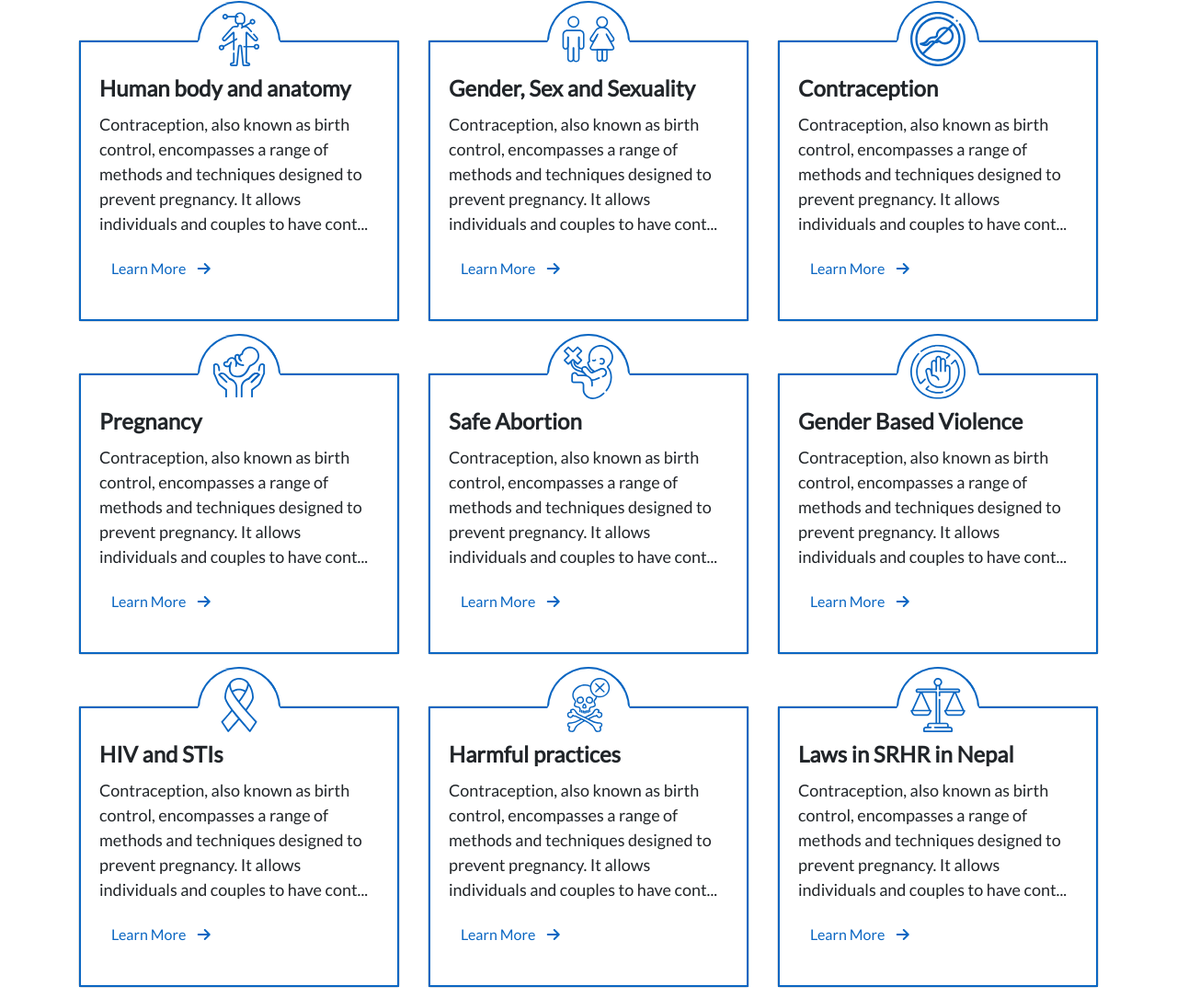
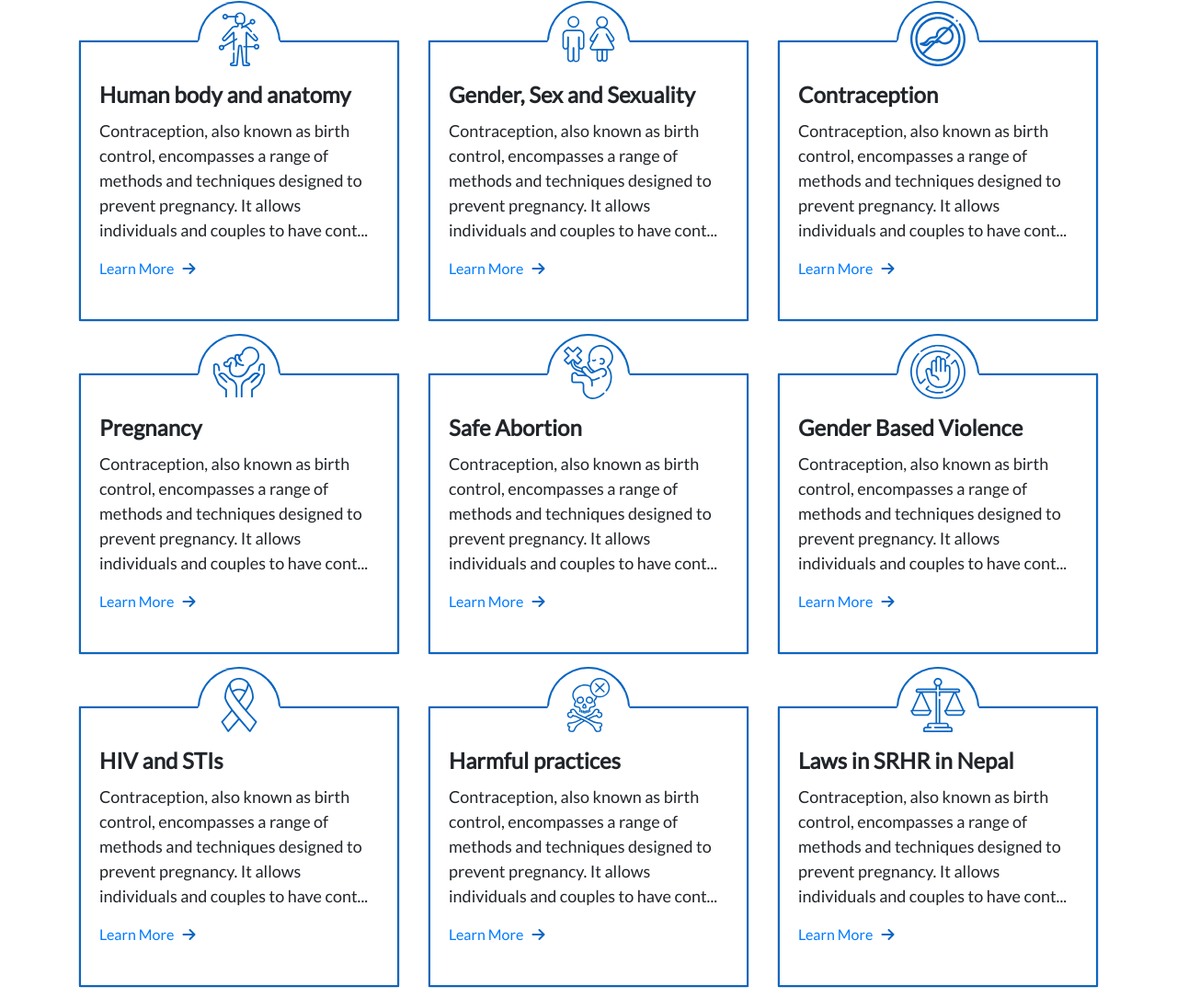
Before and after one commit to AshokRai0115/pahunch, a plain HTML site: page index.html in a window 1280 px wide. Shown: the part 695-1780 px from the top of the page at 92% size. Drawn offline with nearby package versions, Linux system fonts and the light colour scheme; a web font is replaced by a local one.

Commit message:
changed the buttons of cards to link

```diff
--- a/index.html
+++ b/index.html
@@ -91,7 +91,7 @@
 		<p class="main-heading-description">Click on the card or Learn more button to see more about the topic of your
 			choice.</p>
 		<div class="d-flex justify-content-between  helpful-topics-container">
-			<div class="column-styling">
+
 				<div class="card card-size">
 					<img class="card-img-top" src="./assets/images/anatomy.svg" alt="Card image cap">
 					<div class="card-body card-inner-contents">
@@ -100,12 +100,11 @@
 							Contraception, also known as birth control, encompasses a range of methods and techniques
 							designed to prevent pregnancy. It allows individuals and couples to have cont...
 						</p>
-						<button type="button" class="btn btn-link helpful-topics-link secondary-light-button">Learn More
-							&nbsp; &nbsp;<i class="fa-solid fa-arrow-right" style="color: #0a66c2;"></i></i></button>
+						<a href="#" class="link-underline-primary">Learn More &nbsp; <i class="fa-solid fa-arrow-right"
+							style="color: #0a66c2;"></i> </a>
 					</div>
 				</div>
-			</div>
-			<div class="column-styling">
+
 				<div class="card card-size">
 					<img class="card-img-top" src="./assets/images/gender.svg" alt="Card image cap">
 					<div class="card-body card-inner-contents">
@@ -114,12 +113,11 @@
 							Contraception, also known as birth control, encompasses a range of methods and techniques
 							designed to prevent pregnancy. It allows individuals and couples to have cont...
 						</p>
-						<button type="button" class="btn btn-link helpful-topics-link secondary-light-button">Learn More
-							&nbsp; &nbsp;<i class="fa-solid fa-arrow-right" style="color: #0a66c2;"></i></i></button>
+						<a href="#" class="link-underline-primary">Learn More &nbsp; <i class="fa-solid fa-arrow-right"
+							style="color: #0a66c2;"></i> </a>
 					</div>
 				</div>
-			</div>
-			<div class="column-styling">
+
 				<div class="card card-size">
 					<img class="card-img-top" src="./assets/images/contraceptive.svg" alt="Card image cap">
 					<div class="card-body card-inner-contents">
@@ -128,12 +126,11 @@
 							Contraception, also known as birth control, encompasses a range of methods and techniques
 							designed to prevent pregnancy. It allows individuals and couples to have cont...
 						</p>
-						<button type="button" class="btn btn-link helpful-topics-link secondary-light-button">Learn More
-							&nbsp; &nbsp;<i class="fa-solid fa-arrow-right" style="color: #0a66c2;"></i></button>
+						<a href="#" class="link-underline-primary">Learn More &nbsp; <i class="fa-solid fa-arrow-right"
+							style="color: #0a66c2;"></i> </a>
 					</div>
 				</div>
-			</div>
-			<div class="column-styling">
+
 				<div class="card card-size">
 					<img class="card-img-top" src="./assets/images/pregnant.svg" alt="Card image cap">
 					<div class="card-body card-inner-contents">
@@ -142,12 +139,11 @@
 							Contraception, also known as birth control, encompasses a range of methods and techniques
 							designed to prevent pregnancy. It allows individuals and couples to have cont...
 						</p>
-						<button type="button" class="btn btn-link helpful-topics-link secondary-light-button">Learn More
-							&nbsp; &nbsp;<i class="fa-solid fa-arrow-right" style="color: #0a66c2;"></i></button>
+						<a href="#" class="link-underline-primary">Learn More &nbsp; <i class="fa-solid fa-arrow-right"
+							style="color: #0a66c2;"></i> </a>
 					</div>
 				</div>
-			</div>
-			<div class="column-styling">
+
 				<div class="card card-size">
 					<img class="card-img-top" src="./assets/images/safe abortion.svg" alt="Card image cap">
 					<div class="card-body card-inner-contents">
@@ -156,12 +152,11 @@
 							Contraception, also known as birth control, encompasses a range of methods and techniques
 							designed to prevent pregnancy. It allows individuals and couples to have cont...
 						</p>
-						<button type="button" class="btn btn-link helpful-topics-link secondary-light-button">Learn More
-							&nbsp; &nbsp;<i class="fa-solid fa-arrow-right" style="color: #0a66c2;"></i></button>
+						<a href="#" class="link-underline-primary">Learn More &nbsp; <i class="fa-solid fa-arrow-right"
+							style="color: #0a66c2;"></i> </a>
 					</div>
 				</div>
-			</div>
-			<div class="column-styling">
+
 				<div class="card card-size">
 					<img class="card-img-top" src="./assets/images/gender based violence.svg" alt="Card image cap">
 					<div class="card-body card-inner-contents">
@@ -170,12 +165,11 @@
 							Contraception, also known as birth control, encompasses a range of methods and techniques
 							designed to prevent pregnancy. It allows individuals and couples to have cont...
 						</p>
-						<button type="button" class="btn btn-link helpful-topics-link secondary-light-button">Learn More
-							&nbsp; &nbsp;<i class="fa-solid fa-arrow-right" style="color: #0a66c2;"></i></button>
+						<a href="#" class="link-underline-primary">Learn More &nbsp; <i class="fa-solid fa-arrow-right"
+							style="color: #0a66c2;"></i> </a>
 					</div>
 				</div>
-			</div>
-			<div class="column-styling">
+
 				<div class="card card-size">
 					<img class="card-img-top" src="./assets/images/HIV and STIs.svg" alt="Card image cap">
 					<div class="card-body card-inner-contents">
@@ -184,12 +178,11 @@
 							Contraception, also known as birth control, encompasses a range of methods and techniques
 							designed to prevent pregnancy. It allows individuals and couples to have cont...
 						</p>
-						<button type="button" class="btn btn-link helpful-topics-link secondary-light-button">Learn More
-							&nbsp; &nbsp;<i class="fa-solid fa-arrow-right" style="color: #0a66c2;"></i></button>
+						<a href="#" class="link-underline-primary">Learn More &nbsp; <i class="fa-solid fa-arrow-right"
+							style="color: #0a66c2;"></i> </a>
 					</div>
 				</div>
-			</div>
-			<div class="column-styling">
+
 				<div class="card card-size">
 					<img class="card-img-top" src="./assets/images/harmful practices.svg" alt="Card image cap">
 					<div class="card-body card-inner-contents">
@@ -198,12 +191,11 @@
 							Contraception, also known as birth control, encompasses a range of methods and techniques
 							designed to prevent pregnancy. It allows individuals and couples to have cont...
 						</p>
-						<button type="button" class="btn btn-link helpful-topics-link secondary-light-button">Learn More
-							&nbsp; &nbsp;<i class="fa-solid fa-arrow-right" style="color: #0a66c2;"></i></button>
+						<a href="#" class="link-underline-primary">Learn More &nbsp; <i class="fa-solid fa-arrow-right"
+							style="color: #0a66c2;"></i> </a>
 					</div>
 				</div>
-			</div>
-			<div class="column-styling">
+
 				<div class="card card-size">
 					<img class="card-img-top" src="./assets/images/laws of SRHR.svg">
 					<div class="card-body card-inner-contents">
@@ -212,12 +204,11 @@
 							Contraception, also known as birth control, encompasses a range of methods and techniques
 							designed to prevent pregnancy. It allows individuals and couples to have cont...
 						</p>
-						<button type="button" class="btn btn-link helpful-topics-link secondary-light-button">Learn More
-							&nbsp; &nbsp;<i class="fa-solid fa-arrow-right" style="color: #0a66c2;"></i></button>
+						<a href="#" class="link-underline-primary">Learn More &nbsp; <i class="fa-solid fa-arrow-right"
+							style="color: #0a66c2;"></i> </a>
 					</div>
 				</div>
-			</div>
-			<div class="column-styling">
+
 				<div class="card card-size">
 					<img class="card-img-top" src="./assets/images/referral services.svg" alt="Card image cap">
 					<div class="card-body card-inner-contents">
@@ -226,11 +217,10 @@
 							Contraception, also known as birth control, encompasses a range of methods and techniques
 							designed to prevent pregnancy. It allows individuals and couples to have cont...
 						</p>
-						<button type="button" class="btn btn-link helpful-topics-link secondary-light-button">Learn More
-							&nbsp; &nbsp;<i class="fa-solid fa-arrow-right" style="color: #0a66c2;"></i></button>
+						<a href="#" class="link-underline-primary">Learn More &nbsp; <i class="fa-solid fa-arrow-right"
+							style="color: #0a66c2;"></i></a>
 					</div>
 				</div>
-			</div>
 		</div>
 	</div>
 
@@ -242,8 +232,8 @@
 			<div class="d-flex justify-content-between">
 				<p class="main-heading-description">Click on the card to see the topics related to the selected
 					category.</p>
-				<button type="button" class="btn btn-link secondary-light-button">View All &nbsp; <i
-						class="fa-solid fa-arrow-right" style="color: #0a66c2;"></i></button>
+					<a href="#" class="link-underline-primary">View All &nbsp; <i class="fa-solid fa-arrow-right"
+						style="color: #0a66c2;"></i> </a>
 
 			</div>
 			<div class="d-flex justify-content-between">
```
